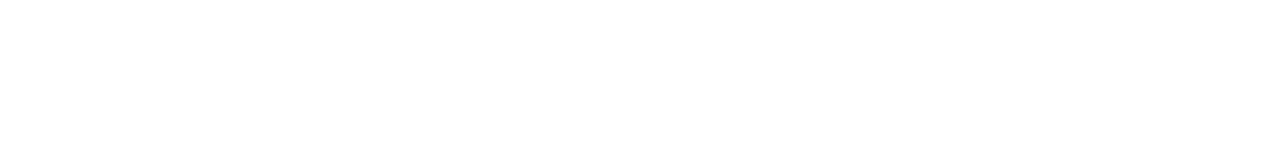
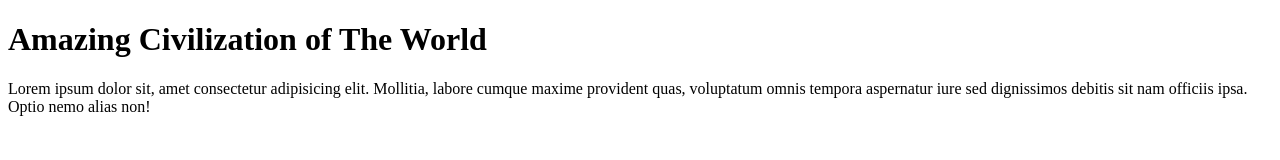
Before and after one commit to kamara-moses/Soulization, a plain HTML site: page index.html in a window 1280 px wide. Drawn offline with Linux system fonts and the light colour scheme.

Commit message:
added some text to the header

```diff
--- a/index.html
+++ b/index.html
@@ -12,8 +12,8 @@
 </body>
 <header class="hero">
     <div class="container"></div>
-    <h1 class="main-text"></h1>
-    <p></p>
+    <h1 class="main-text">Amazing Civilization of The World</h1>
+    <p>Lorem ipsum dolor sit, amet consectetur adipisicing elit. Mollitia, labore cumque maxime provident quas, voluptatum omnis tempora aspernatur iure sed dignissimos debitis sit nam officiis ipsa. Optio nemo alias non!</p>
     <a href="" class="btn"></a>
 </header>
 
```
